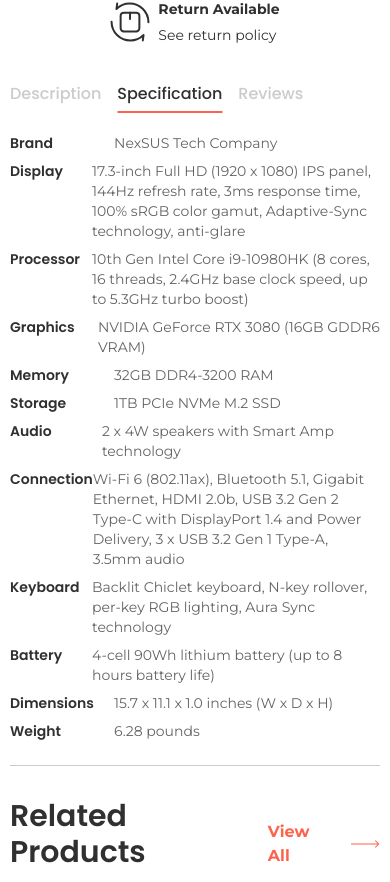
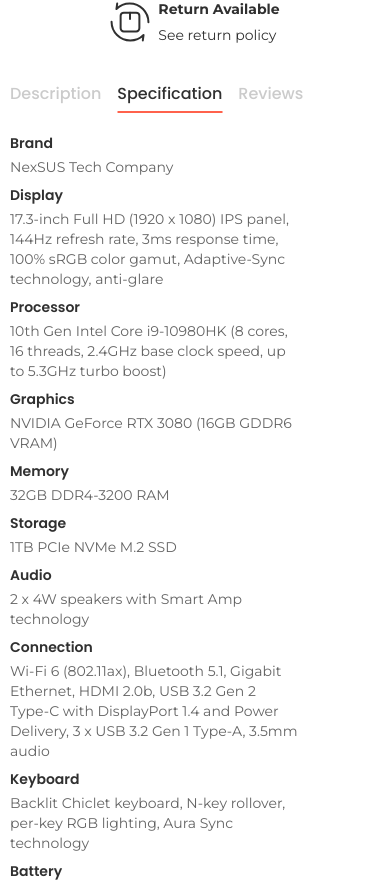
Before and after one commit to dearnasaruddin/e-shop, a React (Vite) app: page /product-details in a window 390 px wide. Shown: the part 1088-1970 px from the top of the page. Built offline with nearby package versions, Linux system fonts and the light colour scheme.

Commit message:
product details page specification section fixed

```diff
--- a/src/components/productDetails/ProductDetails.jsx
+++ b/src/components/productDetails/ProductDetails.jsx
@@ -17,20 +17,20 @@
                 {activeDetails == 'specification' &&
                     <div className='flex flex-wrap justify-between font-montserrat text-[#646464] font-normal text-sm lg:text-xl lg:leading-7.5 space-y-2'>
                         <ul className='flex flex-col gap-y-2 lg:gap-y-8'>
-                            <li className='flex'><span className='w-26 lg:w-47 text-secondary font-poppins font-semibold '>Brand</span><span className='max-sm:max-w-72 lg:max-w-140'>NexSUS Tech Company</span></li>
-                            <li className='flex'><span className='w-26 lg:w-47 text-secondary font-poppins font-semibold '>Display</span><span className='max-sm:max-w-72 lg:max-w-140'>17.3-inch Full HD (1920 x 1080) IPS panel, 144Hz refresh rate, 3ms response time, 100% sRGB color gamut, Adaptive-Sync technology, anti-glare</span></li>
-                            <li className='flex'><span className='w-26 lg:w-47 text-secondary font-poppins font-semibold '>Processor</span><span className='max-sm:max-w-72 lg:max-w-140'>10th Gen Intel Core i9-10980HK (8 cores, 16 threads, 2.4GHz base clock speed, up to 5.3GHz turbo boost)</span></li>
-                            <li className='flex'><span className='w-26 lg:w-47 text-secondary font-poppins font-semibold '>Graphics</span><span className='max-sm:max-w-72 lg:max-w-140'>NVIDIA GeForce RTX 3080 (16GB GDDR6 VRAM)</span></li>
-                            <li className='flex'><span className='w-26 lg:w-47 text-secondary font-poppins font-semibold '>Memory</span><span className='max-sm:max-w-72 lg:max-w-140'>32GB DDR4-3200 RAM</span></li>
-                            <li className='flex'><span className='w-26 lg:w-47 text-secondary font-poppins font-semibold '>Storage</span><span className='max-sm:max-w-72 lg:max-w-140'>1TB PCIe NVMe M.2 SSD</span></li>
+                            <li className='flex max-xs:flex-col max-xs:gap-y-1'><span className='w-26 lg:w-47 text-secondary font-poppins font-semibold '>Brand</span><span className='max-sm:max-w-72 lg:max-w-140'>NexSUS Tech Company</span></li>
+                            <li className='flex max-xs:flex-col max-xs:gap-y-1'><span className='w-26 lg:w-47 text-secondary font-poppins font-semibold '>Display</span><span className='max-sm:max-w-72 lg:max-w-140'>17.3-inch Full HD (1920 x 1080) IPS panel, 144Hz refresh rate, 3ms response time, 100% sRGB color gamut, Adaptive-Sync technology, anti-glare</span></li>
+                            <li className='flex max-xs:flex-col max-xs:gap-y-1'><span className='w-26 lg:w-47 text-secondary font-poppins font-semibold '>Processor</span><span className='max-sm:max-w-72 lg:max-w-140'>10th Gen Intel Core i9-10980HK (8 cores, 16 threads, 2.4GHz base clock speed, up to 5.3GHz turbo boost)</span></li>
+                            <li className='flex max-xs:flex-col max-xs:gap-y-1'><span className='w-26 lg:w-47 text-secondary font-poppins font-semibold '>Graphics</span><span className='max-sm:max-w-72 lg:max-w-140'>NVIDIA GeForce RTX 3080 (16GB GDDR6 VRAM)</span></li>
+                            <li className='flex max-xs:flex-col max-xs:gap-y-1'><span className='w-26 lg:w-47 text-secondary font-poppins font-semibold '>Memory</span><span className='max-sm:max-w-72 lg:max-w-140'>32GB DDR4-3200 RAM</span></li>
+                            <li className='flex max-xs:flex-col max-xs:gap-y-1'><span className='w-26 lg:w-47 text-secondary font-poppins font-semibold '>Storage</span><span className='max-sm:max-w-72 lg:max-w-140'>1TB PCIe NVMe M.2 SSD</span></li>
                         </ul>
                         <ul className='flex flex-col gap-y-2 lg:gap-y-8'>
-                            <li className='flex'><span className='w-26 lg:w-47 text-secondary font-poppins font-semibold '>Audio</span><span className='max-sm:max-w-72 lg:max-w-140'>2 x 4W speakers with Smart Amp technology</span></li>
-                            <li className='flex'><span className='w-26 lg:w-47 text-secondary font-poppins font-semibold '>Connection</span><span className='max-sm:max-w-72 lg:max-w-140'>Wi-Fi 6 (802.11ax), Bluetooth 5.1, Gigabit Ethernet, HDMI 2.0b, USB 3.2 Gen 2 Type-C with DisplayPort 1.4 and Power Delivery, 3 x USB 3.2 Gen 1 Type-A, 3.5mm audio</span></li>
-                            <li className='flex'><span className='w-26 lg:w-47 text-secondary font-poppins font-semibold '>Keyboard</span><span className='max-sm:max-w-72 lg:max-w-140'>Backlit Chiclet keyboard, N-key rollover, per-key RGB lighting, Aura Sync technology</span></li>
-                            <li className='flex'><span className='w-26 lg:w-47 text-secondary font-poppins font-semibold '>Battery</span><span className='max-sm:max-w-72 lg:max-w-140'>4-cell 90Wh lithium battery (up to 8 hours battery life)</span></li>
-                            <li className='flex'><span className='w-26 lg:w-47 text-secondary font-poppins font-semibold '>Dimensions</span><span className='max-sm:max-w-72 lg:max-w-140'>15.7 x 11.1 x 1.0 inches (W x D x H)</span></li>
-                            <li className='flex'><span className='w-26 lg:w-47 text-secondary font-poppins font-semibold '>Weight</span><span className='max-sm:max-w-72 lg:max-w-140'>6.28 pounds</span></li>
+                            <li className='flex max-xs:flex-col max-xs:gap-y-1'><span className='w-26 lg:w-47 text-secondary font-poppins font-semibold '>Audio</span><span className='max-sm:max-w-72 lg:max-w-140'>2 x 4W speakers with Smart Amp technology</span></li>
+                            <li className='flex max-xs:flex-col max-xs:gap-y-1'><span className='w-26 lg:w-47 text-secondary font-poppins font-semibold '>Connection</span><span className='max-sm:max-w-72 lg:max-w-140'>Wi-Fi 6 (802.11ax), Bluetooth 5.1, Gigabit Ethernet, HDMI 2.0b, USB 3.2 Gen 2 Type-C with DisplayPort 1.4 and Power Delivery, 3 x USB 3.2 Gen 1 Type-A, 3.5mm audio</span></li>
+                            <li className='flex max-xs:flex-col max-xs:gap-y-1'><span className='w-26 lg:w-47 text-secondary font-poppins font-semibold '>Keyboard</span><span className='max-sm:max-w-72 lg:max-w-140'>Backlit Chiclet keyboard, N-key rollover, per-key RGB lighting, Aura Sync technology</span></li>
+                            <li className='flex max-xs:flex-col max-xs:gap-y-1'><span className='w-26 lg:w-47 text-secondary font-poppins font-semibold '>Battery</span><span className='max-sm:max-w-72 lg:max-w-140'>4-cell 90Wh lithium battery (up to 8 hours battery life)</span></li>
+                            <li className='flex max-xs:flex-col max-xs:gap-y-1'><span className='w-26 lg:w-47 text-secondary font-poppins font-semibold '>Dimensions</span><span className='max-sm:max-w-72 lg:max-w-140'>15.7 x 11.1 x 1.0 inches (W x D x H)</span></li>
+                            <li className='flex max-xs:flex-col max-xs:gap-y-1'><span className='w-26 lg:w-47 text-secondary font-poppins font-semibold '>Weight</span><span className='max-sm:max-w-72 lg:max-w-140'>6.28 pounds</span></li>
                         </ul>
                     </div>
                 }
--- a/src/index.css
+++ b/src/index.css
@@ -6,7 +6,7 @@
   --color-primary: #FF624C;
   --color-secondary: #303030;
   --breakpoint-xxs: 375px;
-  --breakpoint-xs: 480px;
+  --breakpoint-xs: 400px;
 }
 
 .iconParent:hover .addtocarticon path {
```
